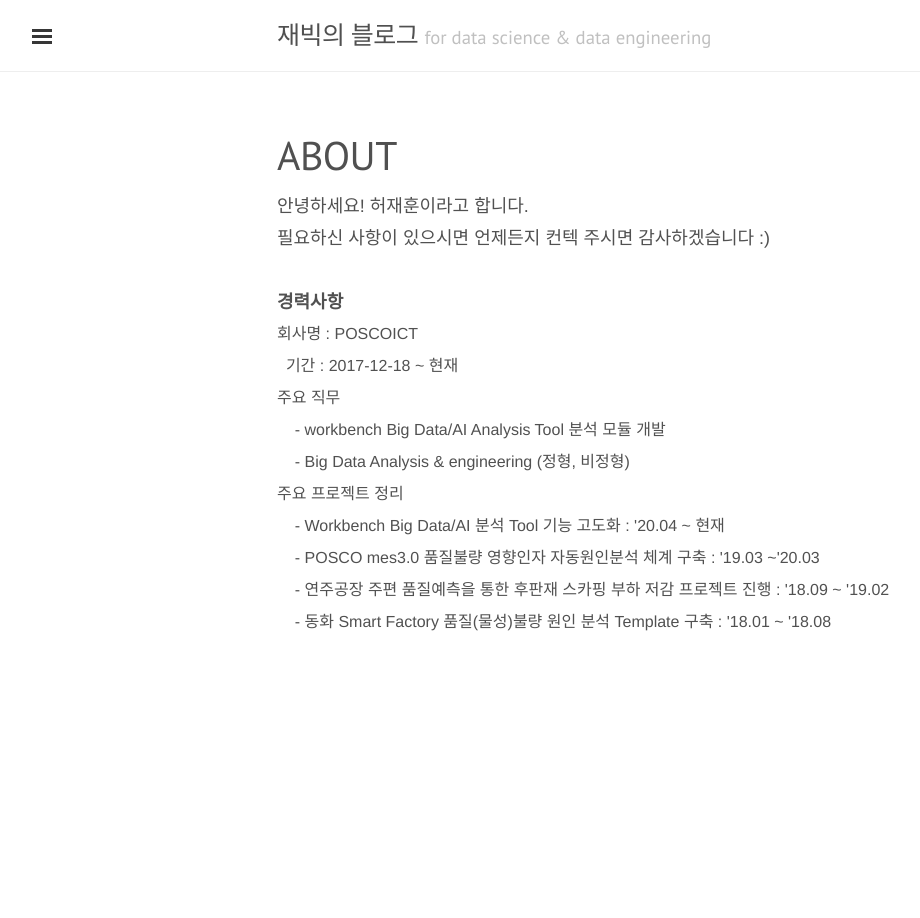
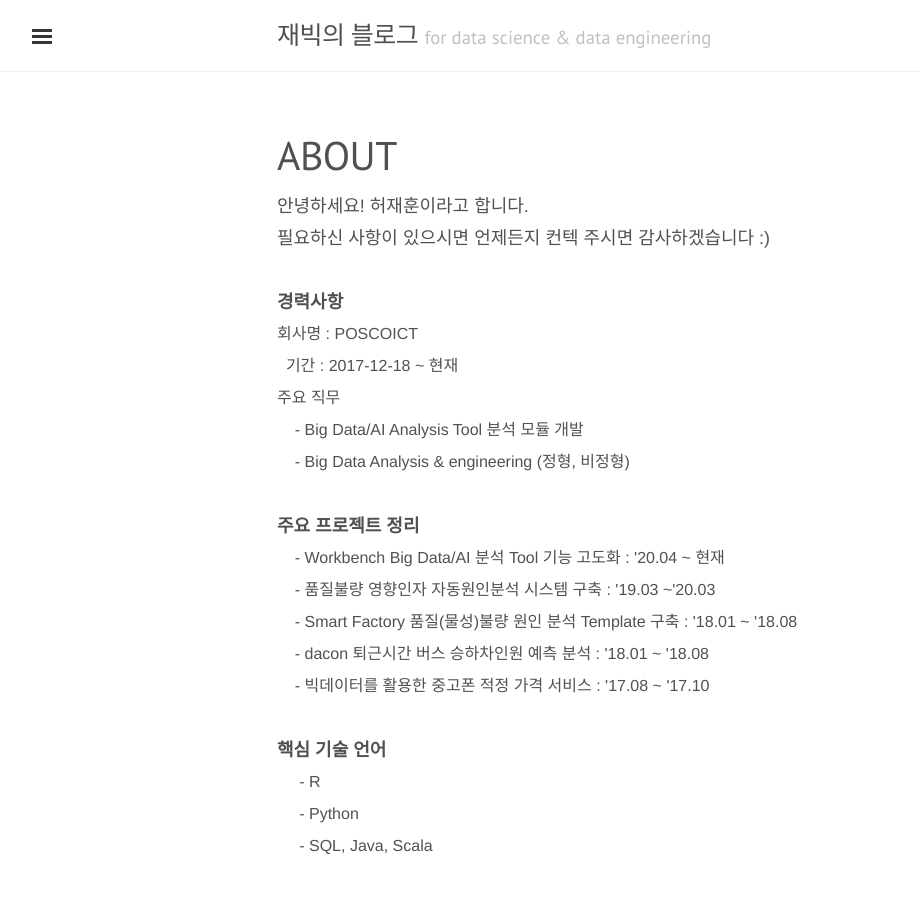
Before and after one commit to koni114/koni114.github.io, a Jekyll site: the page built from about.md, in a window 1280 px wide. Shown: the whole page, without its empty margins (3-923 px from the left). Built offline with Jekyll 4.4.1, drawn with Linux system fonts in a browser that asks for light colours; nearby versions of some CDN libraries.

Commit message:
2020-08-16:modify about.md

```diff
--- a/about.md
+++ b/about.md
@@ -8,6 +8,8 @@ title: About
 필요하신 사항이 있으시면 언제든지 컨텍 주시면 감사하겠습니다 :) <br>
 </div>
 
+
+
 <div style="font-size: 0.9rem; font-weight:300; line-height: 1.6rem;">
 <br>
 <b>경력사항</b> <br>
@@ -17,14 +19,25 @@ title: About
 <div style="font-size: 0.8rem; font-weight:300; line-height: 1.6rem;">
 &nbsp;&nbsp;기간 : 2017-12-18 ~ 현재<br>
 주요 직무<br>
-&nbsp;&nbsp;&nbsp;&nbsp;- workbench Big Data/AI Analysis Tool 분석 모듈 개발<br>
+&nbsp;&nbsp;&nbsp;&nbsp;- Big Data/AI Analysis Tool 분석 모듈 개발<br>
 &nbsp;&nbsp;&nbsp;&nbsp;- Big Data Analysis & engineering (정형, 비정형)<br>
-주요 프로젝트 정리<br>
+<br>
+<div style="font-size: 0.9rem; font-weight:300; line-height: 1.6rem;">
+<b>주요 프로젝트 정리</b><br>
+</div>
 &nbsp;&nbsp;&nbsp;&nbsp;- Workbench Big Data/AI 분석 Tool 기능 고도화 : '20.04 ~ 현재<br>
-&nbsp;&nbsp;&nbsp;&nbsp;- POSCO mes3.0 품질불량 영향인자 자동원인분석 체계 구축 : '19.03 ~'20.03 <br>
-&nbsp;&nbsp;&nbsp;&nbsp;- 연주공장 주편 품질예측을 통한 후판재 스카핑 부하 저감 프로젝트 진행 : '18.09 ~ '19.02 <br>
-&nbsp;&nbsp;&nbsp;&nbsp;- 동화 Smart Factory 품질(물성)불량 원인 분석 Template 구축 : '18.01 ~ '18.08 <br>
+&nbsp;&nbsp;&nbsp;&nbsp;- 품질불량 영향인자 자동원인분석 시스템 구축 : '19.03 ~'20.03 <br>
+&nbsp;&nbsp;&nbsp;&nbsp;- Smart Factory 품질(물성)불량 원인 분석 Template 구축 : '18.01 ~ '18.08 <br>
+&nbsp;&nbsp;&nbsp;&nbsp;- dacon 퇴근시간 버스 승하차인원 예측 분석 : '18.01 ~ '18.08 <br>
+&nbsp;&nbsp;&nbsp;&nbsp;- 빅데이터를 활용한 중고폰 적정 가격 서비스 : '17.08 ~ '17.10 <br>
 
+<br>
+<div style="font-size: 0.9rem; font-weight:300; line-height: 1.6rem;">
+<b>핵심 기술 언어</b><br>
+</div>
 
+&nbsp;&nbsp;&nbsp;&nbsp; - R<br>
+&nbsp;&nbsp;&nbsp;&nbsp; - Python<br>
+&nbsp;&nbsp;&nbsp;&nbsp; - SQL, Java, Scala<br>
 
 </div>
```
